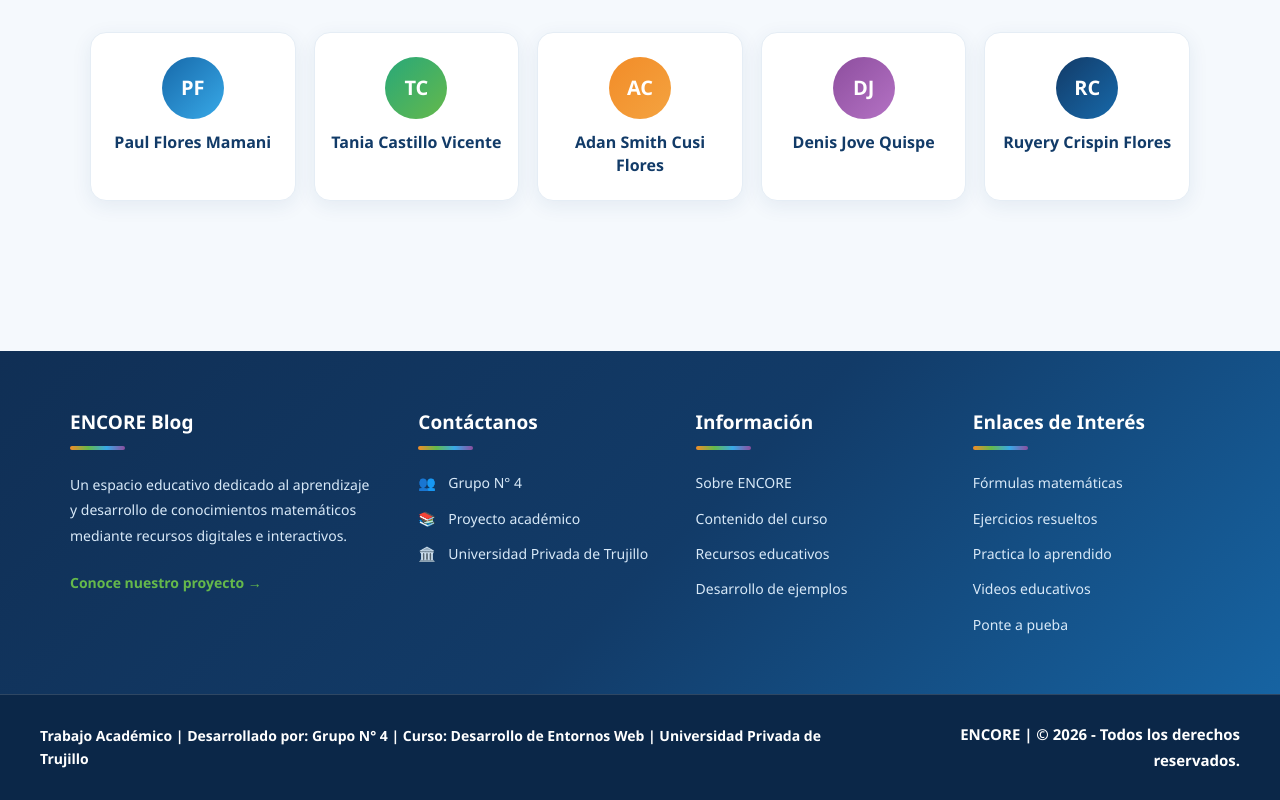
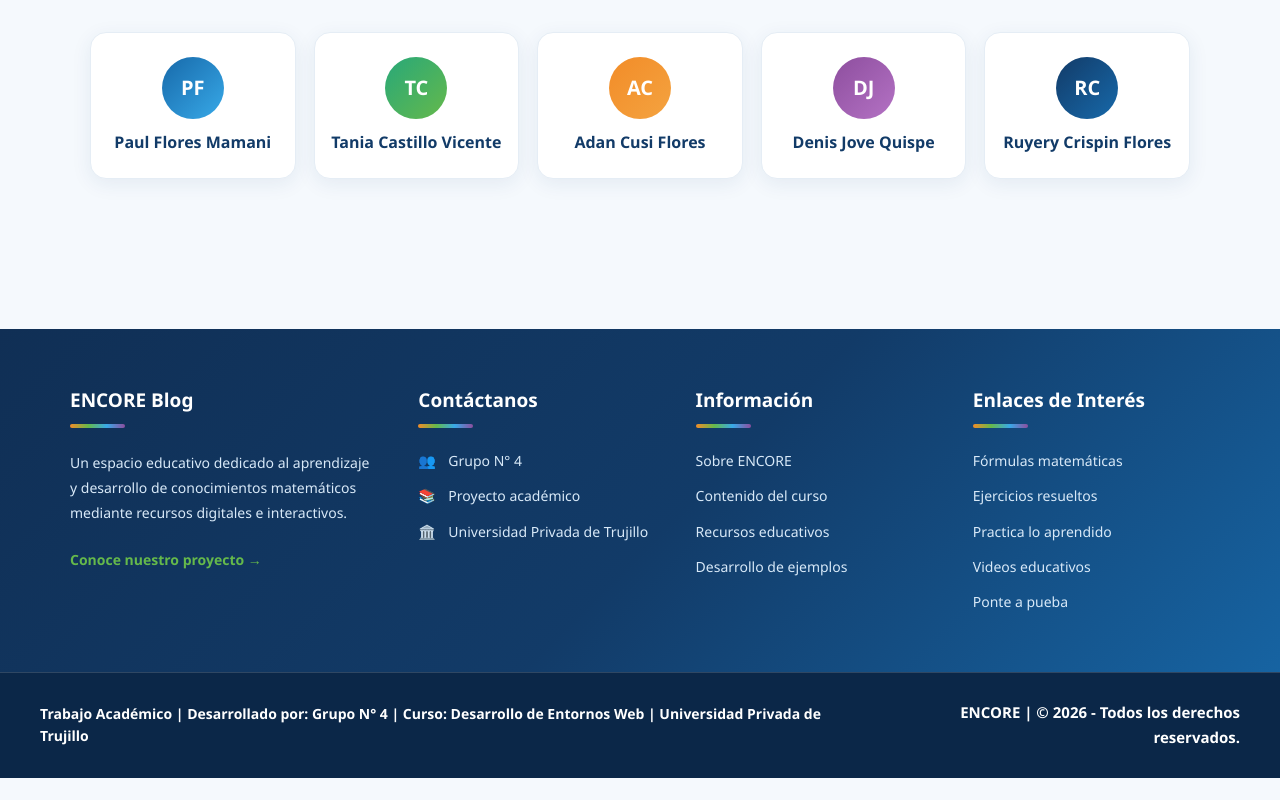
Before and after one commit to pflorespaul-mfp/pflorespaul-mfp.github.io, a plain HTML site: page index.html in a window 1280 px wide. Shown: the part 1971-2771 px from the top of the page. After the commit the page ends 2749 px from the top, so only its background shows below. Drawn offline with Linux system fonts and the light colour scheme.

Commit message:
Update index.html

```diff
--- a/index.html
+++ b/index.html
@@ -123,7 +123,7 @@
     <h3>Tania Castillo Vicente</h3>
 </div><div class="autor-card">
     <div class="avatar" style="background:linear-gradient(135deg,#F28C28,#F4A340)" aria-hidden="true">AC</div>
-    <h3>Adan Smith Cusi Flores</h3>
+    <h3>Adan Cusi Flores</h3>
 </div><div class="autor-card">
     <div class="avatar" style="background:linear-gradient(135deg,#8D4E9E,#B472C4)" aria-hidden="true">DJ</div>
     <h3>Denis Jove Quispe</h3>
```
